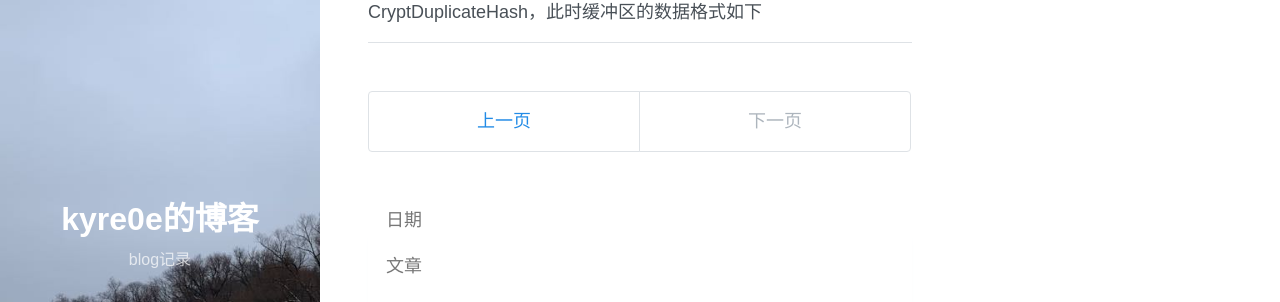
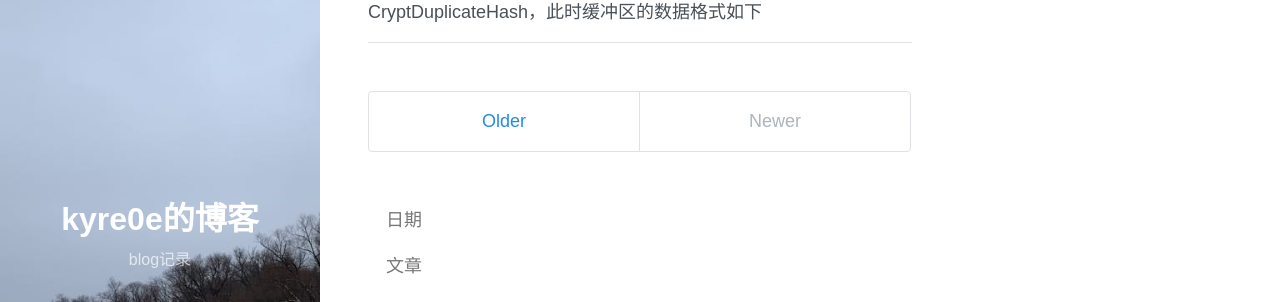
Before and after one commit to Kyre0ee/Kyre0ee.github.io, a Jekyll site: the page built from index.html, in a window 1280 px wide and 900 px high, scrolled down 2257 px. Shown: the part 149-451 px from the top of the window. Built offline with Jekyll 4.4.1, drawn with Linux system fonts in a browser that asks for light colours; nearby versions of some CDN libraries; the list of posts is cut into pages by our own code.

Commit message:
Add files via upload

```diff
--- a/_layouts/home.html
+++ b/_layouts/home.html
@@ -3,9 +3,8 @@ layout: default
 ---
 
 {% include home-header.html %}
-<!-- 包含名为 home-header.html 的文件，通常用于网站的头部 -->
+
 <div class="posts">
-  <!-- 遍历 paginator.posts 集合中的每篇文章 -->
   {% for post in paginator.posts %}
   <section class="post-entry">
     <h2 class="post-title">
@@ -13,47 +12,34 @@ layout: default
         {{ post.title }}
       </a>
     </h2>
-    <!-- 显示文章标题，并链接到文章的 URL -->
 
     <div class="post-meta">
       <time datetime="{{ post.date | date_to_xmlschema }}">{{ post.date | date_to_string }}</time>
-      <!-- 显示文章日期，两个不同的格式：XML schema 和字符串格式 -->
       {%- if jekyll.environment == "production" and site.disqus -%}
         <span> • </span>
         <a class="comment-count" href="{{ post.url | relative_url }}#disqus_thread">
           <span class="disqus-comment-count" data-disqus-url="{{ post.url | absolute_url }}"></span>
         </a>
       {%- endif -%}
-      <!-- 如果是在生产环境并且配置了 Disqus，显示评论计数链接 -->
     </div>
 
     <p>{{ post.excerpt | strip_html }}</p>
-    <!-- 显示文章摘要，去除 HTML 标签 -->
   </section>
   {% endfor %}
-  <!-- 结束文章遍历 -->
   {%- if jekyll.environment == "production" and site.disqus -%}
     <script id="dsq-count-scr" src="//{{ site.disqus }}.disqus.com/count.js" async></script>
   {%- endif -%}
-  <!-- 如果是在生产环境并且配置了 Disqus，加载评论计数脚本 -->
 </div>
 
 <div class="pagination">
-  <!-- 分页导航 -->
   {% if paginator.next_page %}
-    <a class="pagination-item older" href="{{ paginator.next_page_path | relative_url }}">上一页</a>
+    <a class="pagination-item older" href="{{ paginator.next_page_path | relative_url }}">Older</a>
   {% else %}
-    <span class="pagination-item older">上一页</span>
+    <span class="pagination-item older">Older</span>
   {% endif %}
-
-  <!-- 如果有下一页，显示链接到下一页，否则显示不可点击的文本 -->
-
   {% if paginator.previous_page %}
-    <a class="pagination-item newer" href="{{ paginator.previous_page_path | prepend: relative_url }}">下一页</a>
+    <a class="pagination-item newer" href="{{ paginator.previous_page_path | prepend: relative_url }}">Newer</a>
   {% else %}
-    <span class="pagination-item newer">下一页</span>
+    <span class="pagination-item newer">Newer</span>
   {% endif %}
-
-  <!-- 如果有上一页，显示链接到上一页，否则显示不可点击的文本 -->
-
 </div>
```
